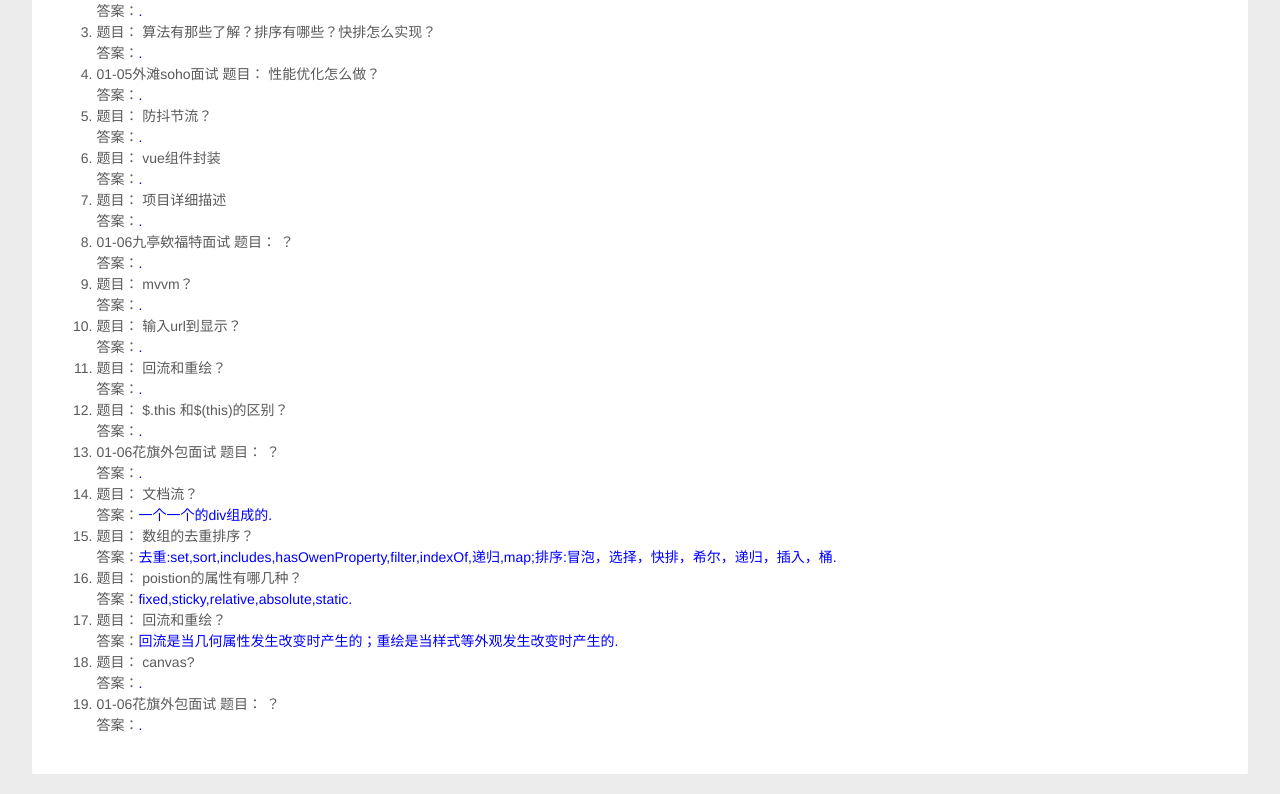
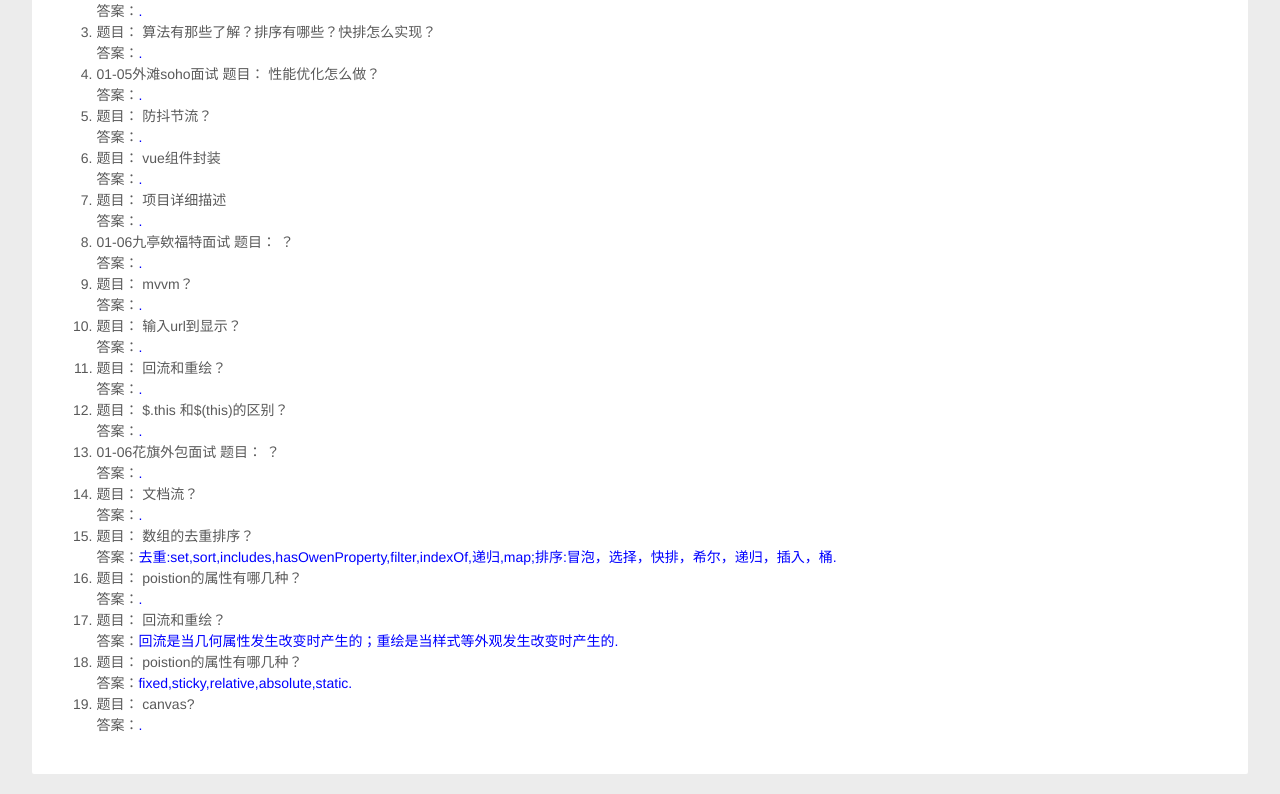
Before and after one commit to jackluotong/vue_project, a Vue app: page /January in a window 1280 px wide. Shown: the part 243-1037 px from the top of the page. Built offline with nearby package versions, Linux system fonts and the light colour scheme.

Commit message:
fix the bug of that when i commited the code in my computer of home but that code can not in my complany computer .

```diff
--- a/src/components/Interview/January.vue
+++ b/src/components/Interview/January.vue
@@ -40,13 +40,11 @@ export default {
         { name: '回流和重绘？', answer: '' },
         { name: '$.this 和$(this)的区别？', answer: '' },
         { title: '01-06花旗外包面试', name: ' ？', answer: '' },
-        { name: '文档流？', answer: '一个一个的div组成的' },
-        { name: '数组的去重排序？', answer: '去重:set,sort,includes,hasOwenProperty,filter,indexOf,递归,map;排序:冒泡，选择，快排，希尔，递归，插入，桶' },
+        { name: '文档流？', answer: '' },
+        { name: '数组的去重排序？', answer: '去重:set,sort,includes,hasOwenProperty,filter,indexOf,递归,map;排序:冒泡，选择，快排，希尔，递归，插入，桶' },        { name: 'poistion的属性有哪几种？', answer: '' },
+        { name: '回流和重绘？', answer: '回流是当几何属性发生改变时产生的；重绘是当样式等外观发生改变时产生的' },
         { name: 'poistion的属性有哪几种？', answer: 'fixed,sticky,relative,absolute,static' },
-        { name: '回流和重绘？', answer: '回流是当几何属性发生改变时产生的；重绘是当样式等外观发生改变时产生的' },
-        { name: 'canvas?', answer: '' },
-        { title: '01-06花旗外包面试', name: ' ？', answer: '' },
-
+        { name: 'canvas?',answer:''},
       ]
     }
   },
```
